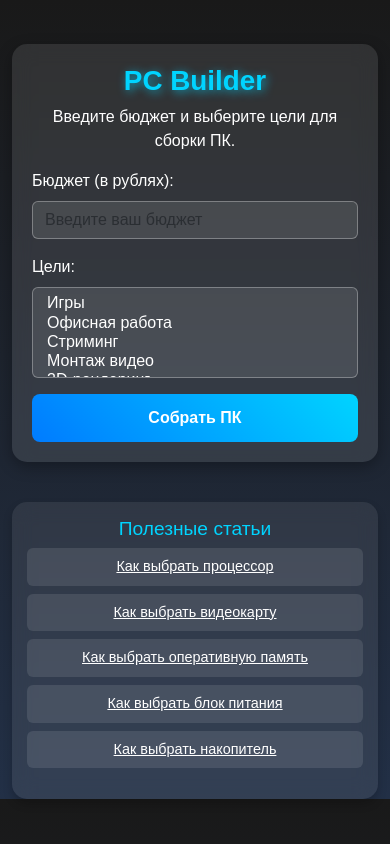
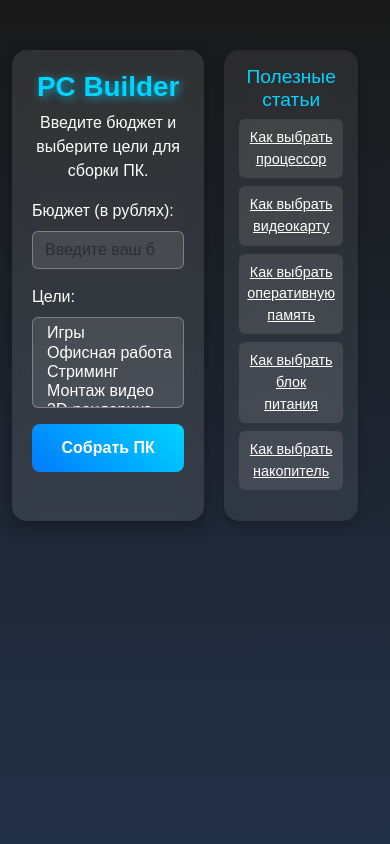
Before and after one commit to KviteYT/app, a Flask app: page / in a window 390 px wide. Run offline with Flask 3, Linux system fonts and the light colour scheme; parts of the project's set-up code (start-up, migrations or seed data) failed here and were passed over.

Commit message:
some beauty

```diff
--- a/templates/index.html
+++ b/templates/index.html
@@ -9,9 +9,16 @@
         /* Фон сайта */
         body {
             font-family: 'Arial', sans-serif;
-            background: linear-gradient(180deg, rgba(0, 0, 0, 0.9), rgba(10, 25, 50, 0.9)), repeat center/cover;
+            background: linear-gradient(180deg, rgba(0, 0, 0, 0.9), rgba(10, 25, 50, 0.9));
+            background-attachment: fixed; /* Фон остается фиксированным */
+            background-size: cover; /* Покрывает всю страницу */
+            background-repeat: no-repeat;
             color: #fff;
-            height: 100%;
+            min-height: 100vh; /* Минимальная высота на всю высоту экрана */
+            margin: 0;
+            padding: 0;
+            display: flex;
+            flex-direction: column;
         }
 
         .container {
@@ -162,19 +169,17 @@
 
         /* Адаптация для мобильных */
         @media (max-width: 767px) {
-            .container {
+            .main-content {
+                display: flex;
                 flex-direction: column;
-                margin-top: 0px;
             }
 
-            .sidebar {
-                order: 2;
-                margin-top: 20px;
+            #buildResult {
+                order: 2; /* Результаты идут после формы */
             }
 
-            .main-content {
-                order: 1;
-                margin-top: 0px;
+            #buildForm {
+                order: 1; /* Форма остаётся первой */
             }
         }
     </style>
```
